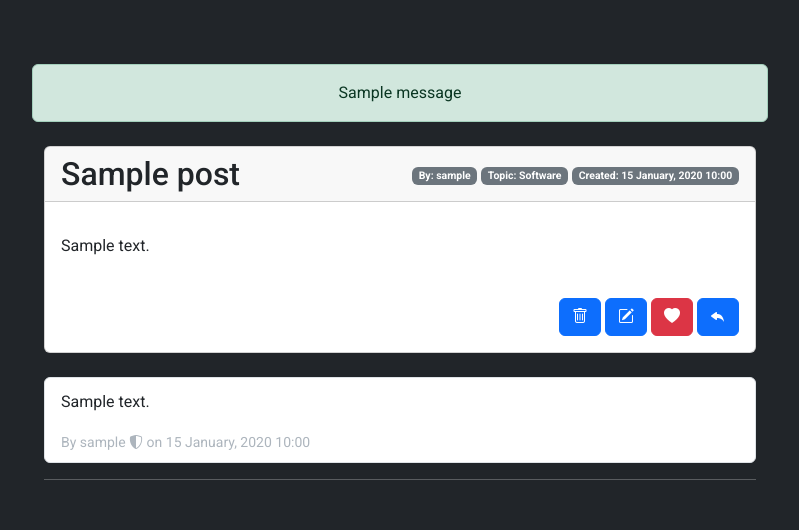
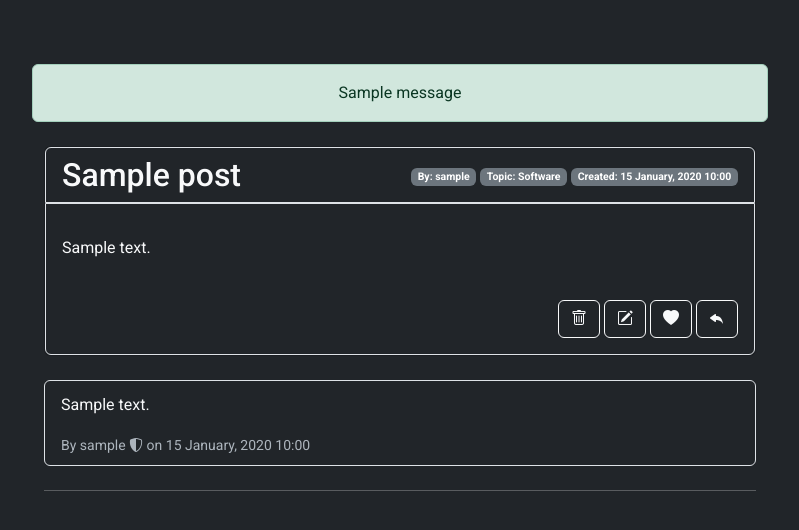
Before and after one commit to KafetzisThomas/UOI-StudyNotes, a Django app: page /post/1/ in a window 1280 px wide. Shown: the part 57-587 px from the top of the page, without its empty margins (240-1039 px from the left). Run offline with Django 5.2, Linux system fonts and the light colour scheme; a user stored in the database is signed in; tables that the repository leaves empty hold one stand-in row (values such as "Sample post"); one stand-in notice (Sample message) is shown; some libraries are stand-ins or nearby versions.

Commit message:
Enhance templates styling (#1)
* Update post styles

* Update reply textarea to dark theme

* Update PostForm fields to dark theme

* Update user form fields to dark theme

* Display message when account creds have been updated

* Display message when account has been successfully deleted

* Update delete account modal styling

* Use bootstrap classes whenever it's possible

* Remove padding from post card

```diff
--- a/forum/forms.py
+++ b/forum/forms.py
@@ -1,14 +1,43 @@
 from django import forms
-from .models import Post, Reply
+from .models import Post, Reply, TOPICS
 
 
 class PostForm(forms.ModelForm):
+    title = forms.CharField(
+        label="Title",
+        widget=forms.Textarea(
+            attrs={"class": "form-control bg-dark text-light", "rows": 1}
+        ),
+        required=True,
+    )
+    topic = forms.ChoiceField(
+        label="Topic",
+        choices=TOPICS,
+        widget=forms.Select(attrs={"class": "form-control bg-dark text-light"}),
+        required=True,
+    )
+    content = forms.CharField(
+        label="Content",
+        widget=forms.Textarea(
+            attrs={"class": "form-control bg-dark text-light", "rows": 10}
+        ),
+        required=True,
+    )
+
     class Meta:
         model = Post
         fields = ["title", "topic", "content"]
 
 
 class ReplyForm(forms.ModelForm):
+    content = forms.CharField(
+        label="Write your reply here ",
+        widget=forms.Textarea(
+            attrs={"class": "form-control bg-dark text-light", "rows": 10}
+        ),
+        required=True,
+    )
+
     class Meta:
         model = Reply
         fields = ["content"]
--- a/forum/static/main.css
+++ b/forum/static/main.css
@@ -47,6 +47,7 @@ body {
   color: #adb5bd;
 }
 
+/* Muted text color styles */
 .text-muted {
   color: #adb5bd !important;
 }
--- a/forum/templates/forum/post.html
+++ b/forum/templates/forum/post.html
@@ -14,32 +14,32 @@
 
     <div class="container mt-4 mb-4">
         <!-- post section -->
-        <div class="card mb-4">
-            <div class="card-header d-flex justify-content-between align-items-center">
-                <h2 class="mb-0">{{ post.title }}</h2>
+        <div class="card bg-dark mb-4">
+            <div class="card-header d-flex justify-content-between align-items-center bg-dark border rounded-top mb-0">
+                <h2 class="mb-0 text-light">{{ post.title }}</h2>
                 <small class="text-muted">
                     <span class="badge bg-secondary">By: {{ post.user.username }}</span>
                     <span class="badge bg-secondary">Topic: {{ post.topic }}</span>
                     <span class="badge bg-secondary">Created: {{ post.timestamp|date:"d F, Y H:i" }}</span>
                 </small>
             </div>
-            <div class="card-body">
+            <div class="card-body bg-dark text-light border rounded-left rounded-right rounded-bottom">
                 <p class="card-text">{{ post.content|linebreaks }}</p>
                 <div class="d-flex float-end mt-4">
                     {% if user.is_authenticated %}
                         {% if request.user == post.user %}
                             <!-- delete button trigger modal -->
-                            <button class="btn btn-primary me-1" type="button" data-toggle="tooltip" title="Delete Post" data-bs-toggle="modal" data-bs-target="#delete_post_modal">
+                            <button class="btn btn-outline-light me-1" type="button" data-toggle="tooltip" title="Delete Post" data-bs-toggle="modal" data-bs-target="#delete_post_modal">
                                 <i class="bi bi-trash"></i>
                             </button>
-                            <a href="{% url 'forum:edit_post' post.id %}" class="btn btn-primary me-1" data-toggle="tooltip" title="Edit Post">
+                            <a href="{% url 'forum:edit_post' post.id %}" class="btn btn-outline-light me-1" data-toggle="tooltip" title="Edit Post">
                                 <i class="bi bi-pencil-square"></i>
                             </a>
                         {% endif %}
                         <!-- display like button & like count -->
                         <form action="{% url 'forum:like_post' post.id %}" method="POST">
                             {% csrf_token %}
-                            <button class="btn btn-danger me-1" type="submit" data-toggle="tooltip" title="{{ number_of_likes }} likes">
+                            <button class="btn btn-outline-light me-1" type="submit" data-toggle="tooltip" title="{{ number_of_likes }} likes">
                                 {% if post_is_liked %}
                                     <i class="bi bi-heart-fill"></i>
                                 {% else %}
@@ -47,7 +47,7 @@
                                 {% endif %}
                             </button>
                         </form>
-                        <button class="btn btn-primary reply-btn" type="button" data-toggle="tooltip" title="Reply" data-bs-toggle="collapse" data-bs-target="#replyForm-{{ post.id }}" aria-expanded="false" aria-controls="replyForm-{{ post.id }}">
+                        <button class="btn btn-outline-light reply-btn" type="button" data-toggle="tooltip" title="Reply" data-bs-toggle="collapse" data-bs-target="#replyForm-{{ post.id }}" aria-expanded="false" aria-controls="replyForm-{{ post.id }}">
                             <i class="bi bi-reply-fill"></i>
                         </button>
                     {% endif %}
@@ -59,7 +59,7 @@
         <div>
             <div class="list-group">
                 {% for reply in replies %}
-                    <div class="list-group-item">
+                    <div class="list-group-item bg-dark text-light border rounded mb-2">
                         <p class="mb-1">{{ reply.content|linebreaks }}</p>
                         {% if reply.user.is_staff %}
                             <small class="text-muted">By {{ reply.user.username }} <i class="bi bi-shield-shaded" data-toggle="tooltip" title="This user is a moderator"></i> on {{ reply.timestamp|date:"d F, Y H:i" }}</small>
@@ -87,12 +87,12 @@
         <!-- Delete post modal start -->
         <div class="modal fade" id="delete_post_modal" tabindex="-1" aria-labelledby="delete_post_modal_label" aria-hidden="true">
             <div class="modal-dialog modal-dialog-centered">
-                <div class="modal-content">
+                <div class="modal-content bg-dark">
                     <div class="modal-header">
-                        <h1 class="modal-title fs-5" id="delete_post_modal_label">Delete Post?</h1>
-                        <button type="button" class="btn-close" data-bs-dismiss="modal" aria-label="Close"></button>
+                        <h1 class="modal-title fs-5 text-light" id="delete_post_modal_label">Delete Post?</h1>
+                        <button type="button" class="btn-close btn-close-white" data-bs-dismiss="modal" aria-label="Close"></button>
                     </div>
-                    <div class="modal-body">
+                    <div class="modal-body text-light">
                         Are you sure you want to delete this post?
                     </div>
                     <div class="modal-footer">
--- a/users/urls.py
+++ b/users/urls.py
@@ -1,17 +1,13 @@
 """Defines URL patterns for users"""
 
-from django.contrib.auth.views import LoginView, LogoutView
+from django.contrib.auth.views import LogoutView
 from django.urls import path
 from . import views
 
 app_name = "users"
 urlpatterns = [
     # Login page
-    path(
-        "login/",
-        LoginView.as_view(template_name="registration/login.html"),
-        name="login",
-    ),
+    path("login/", views.CustomLoginView.as_view(), name="login"),
     # Registration page
     path("register/", views.register, name="register"),
     # Account page
```
Also changed, not shown: users/forms.py (+55 -8 lines), users/templates/registration/register.html (+8 -0 lines), users/templates/users/account.html (+12 -4 lines), users/views.py (+13 -1 lines).
